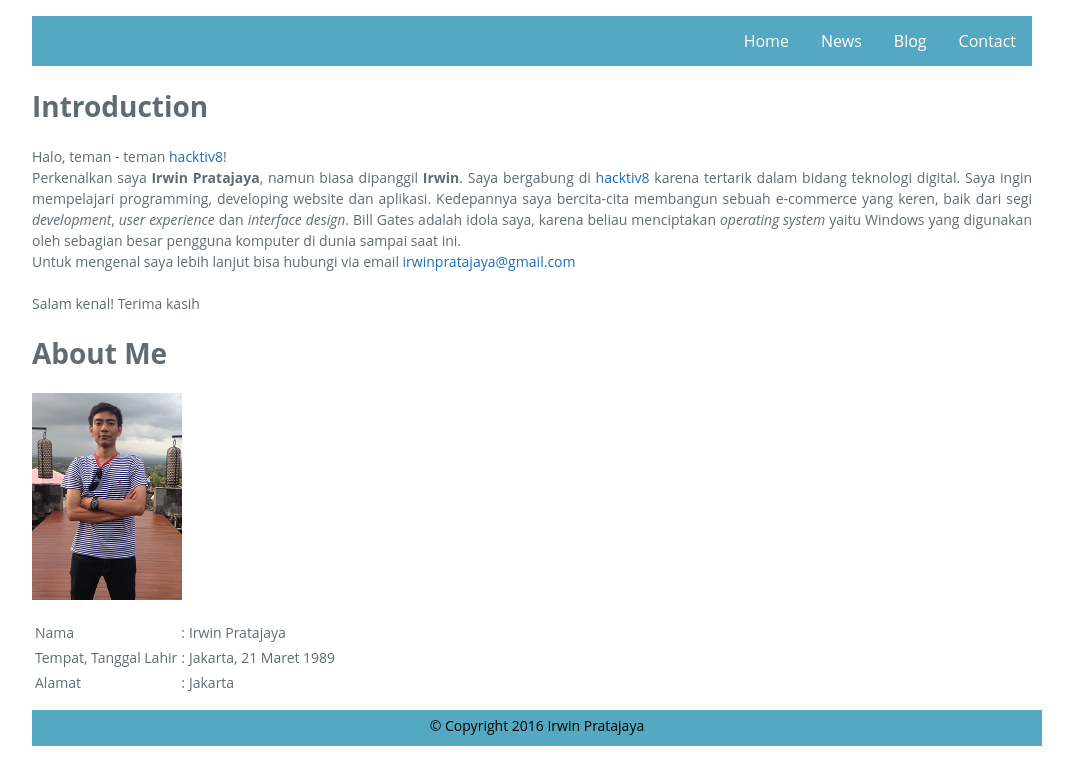
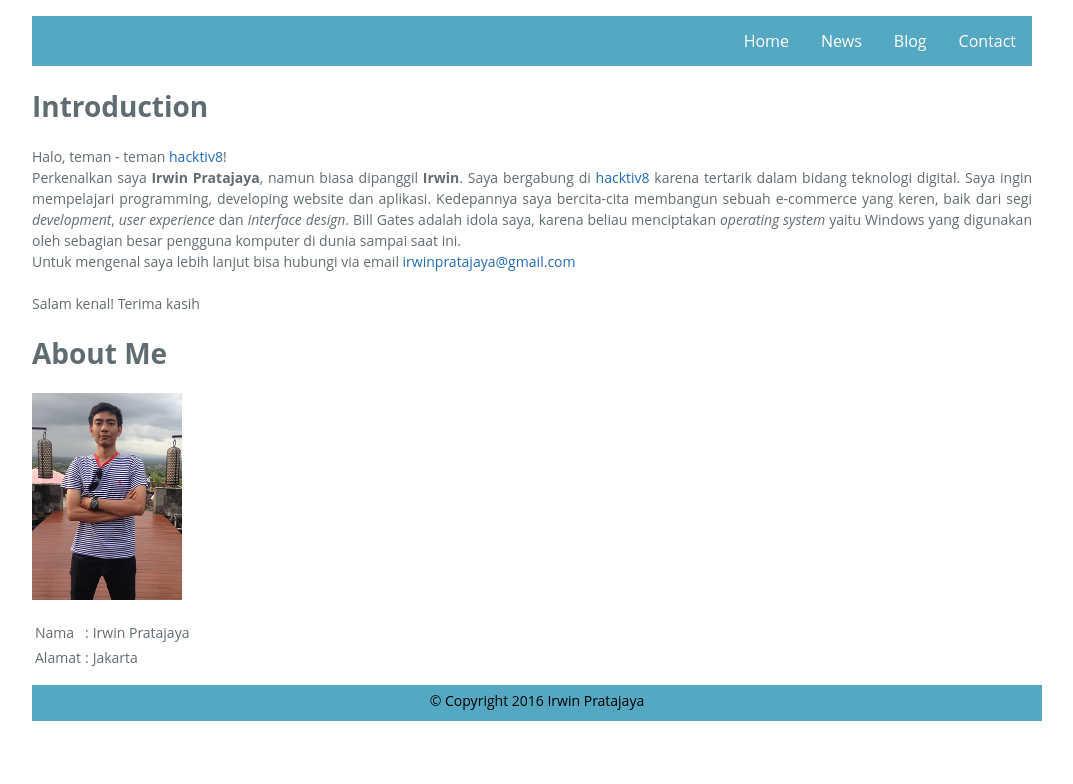
Before and after one commit to irwinpratajaya/irwinpratajaya.github.io, a plain HTML site: page index.html in a window 1280 px wide. Shown: the whole page, without its empty margins (108-1181 px from the left). Drawn offline with Linux system fonts and the light colour scheme.

Commit message:
update home

```diff
--- a/index.html
+++ b/index.html
@@ -27,7 +27,7 @@
 				<h1>Introduction</h1>
 					<p>Halo, teman - teman <a href="https://hacktiv8.com/">hacktiv8</a>!<br>
 					Perkenalkan saya <b>Irwin Pratajaya</b>, namun biasa dipanggil <b>Irwin</b>. Saya bergabung di <a href="https://hacktiv8.com/">hacktiv8</a> karena tertarik dalam bidang teknologi digital. Saya ingin mempelajari programming, developing website dan aplikasi. Kedepannya saya bercita-cita membangun sebuah e-commerce yang keren, baik dari segi <i>development</i>, <i>user experience</i> dan <i>interface design</i>. Bill Gates adalah idola saya, karena beliau menciptakan <i>operating system</i> yaitu Windows yang digunakan oleh sebagian besar pengguna komputer di dunia sampai saat ini. <br>
-					Untuk mengenal saya lebih lanjut bisa hubungi via email <a href="mailto:irwinpratajaya@gmail.com"> irwinpratajaya@gmail.com </a> <br>
+					Untuk mengenal saya lebih lanjut bisa hubungi via email <a href="mailto:irwinpratajaya@gmail.com?Subject=Hi Irwin"> irwinpratajaya@gmail.com </a> <br>
 					<br>
 					Salam kenal! Terima kasih</p>
 			</div>
@@ -42,12 +42,6 @@
                                 <td>Nama</td>
                                 <td>:</td>
                                 <td>Irwin Pratajaya</td>
-                            </tr>
-
-                            <tr>
-                                <td>Tempat, Tanggal Lahir</td>
-                                <td>:</td>
-                                <td>Jakarta, 21 Maret 1989</td>
                             </tr>
                             <tr>
                                 <td>Alamat</td>
```
